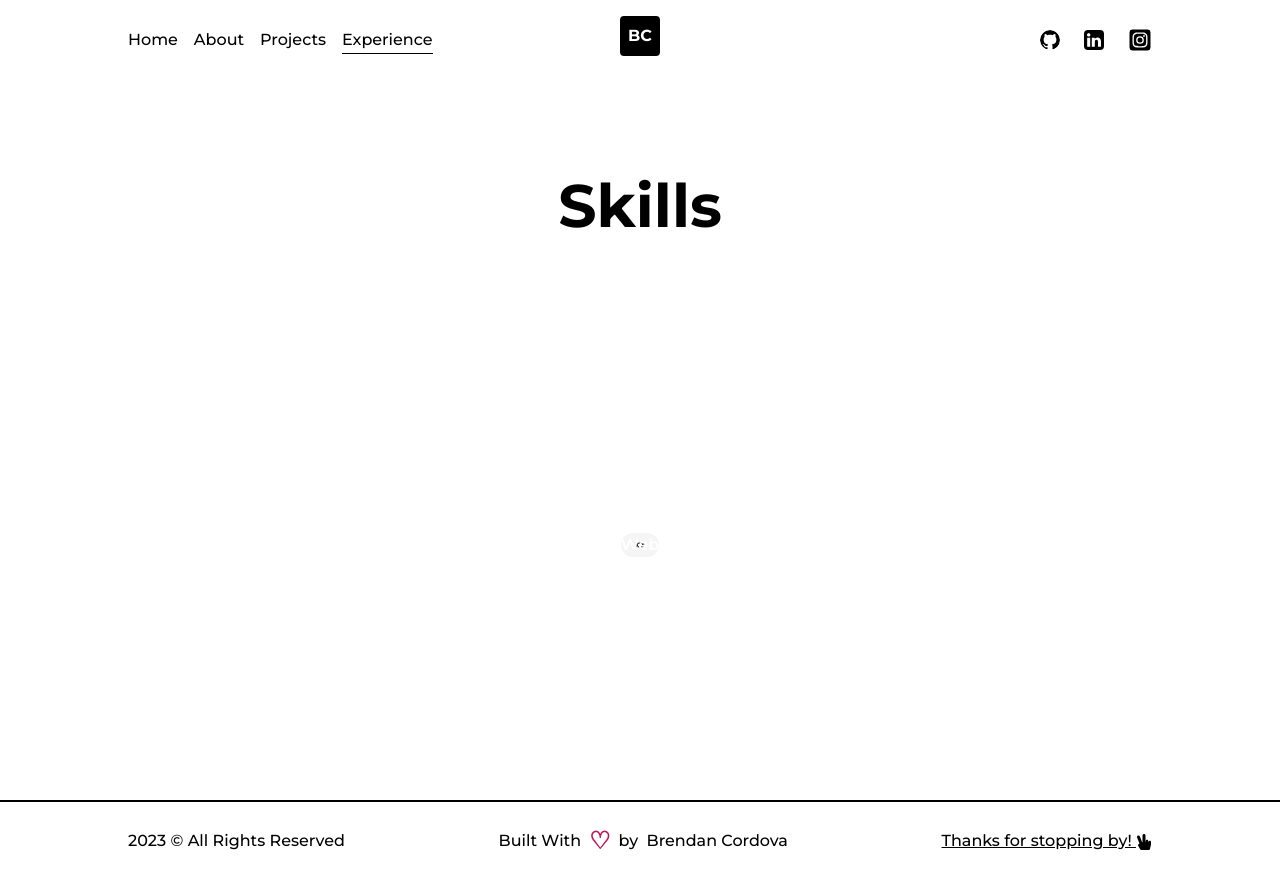
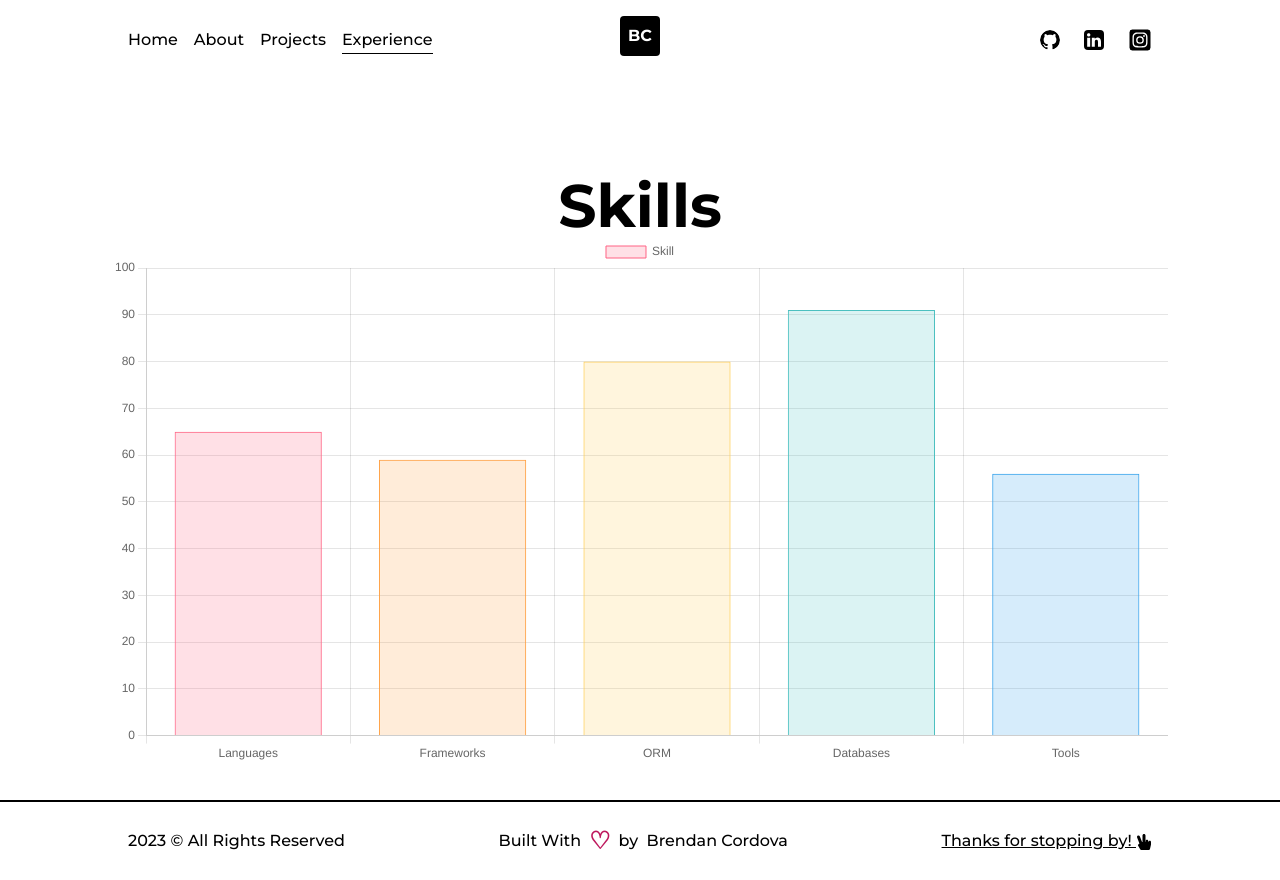
Before and after one commit to cordovalegacy/portfolio_v.2, a Next.js app: page /experience in a window 1280 px wide. Built offline with nearby package versions, Linux system fonts and the light colour scheme.

Commit message:
Added Bar Chart w/ ChartJS

```diff
--- a/package.json
+++ b/package.json
@@ -13,12 +13,15 @@
     "@types/react": "18.2.7",
     "@types/react-dom": "18.2.4",
     "autoprefixer": "10.4.14",
+    "chart.js": "^4.3.0",
+    "chartjs-plugin-datalabels": "^2.2.0",
     "eslint": "8.41.0",
     "eslint-config-next": "13.4.4",
     "framer-motion": "^10.12.16",
     "next": "13.4.4",
     "postcss": "8.4.24",
     "react": "18.2.0",
+    "react-chartjs-2": "^5.2.0",
     "react-dom": "18.2.0",
     "react-icons": "^4.9.0",
     "tailwindcss": "3.3.2",
--- /dev/null
+++ b/src/app/components/BarChart.jsx
@@ -0,0 +1,11 @@
+import { Bar } from 'react-chartjs-2'
+
+const BarChart = ({ data, options }) => {
+    return <Bar
+        type="bar"
+        data={data}
+        options={options}
+    />
+};
+
+export default BarChart
--- a/src/app/components/Skills.tsx
+++ b/src/app/components/Skills.tsx
@@ -1,11 +1,90 @@
+// !Components
+import BarChart from './BarChart'
+
+// !ChartJS Imports
+import {
+    Chart as ChartJS,
+    ArcElement,
+    Tooltip,
+    Legend,
+    Title,
+    CategoryScale
+} from "chart.js/auto";
+import 'chartjs-plugin-datalabels'
+
+// !ChartJS Config
+ChartJS.register(
+    ArcElement,
+    Tooltip,
+    Legend,
+    Title,
+    CategoryScale // Register CategoryScale for "category" scale
+);
+
+// !ChartJS Data
+const labels = ['Languages', 'Frameworks', 'ORM', 'Databases', 'Tools']
+const data = {
+    labels: labels,
+    datasets: [{
+        axis: 'y',
+        label: 'Skill',
+        data: [65, 59, 80, 91, 56, 55, 40],
+        fill: false,
+        backgroundColor: [
+            'rgba(255, 99, 132, 0.2)',
+            'rgba(255, 159, 64, 0.2)',
+            'rgba(255, 205, 86, 0.2)',
+            'rgba(75, 192, 192, 0.2)',
+            'rgba(54, 162, 235, 0.2)',
+            'rgba(153, 102, 255, 0.2)',
+            'rgba(201, 203, 207, 0.2)'
+        ],
+        borderColor: [
+            'rgb(255, 99, 132)',
+            'rgb(255, 159, 64)',
+            'rgb(255, 205, 86)',
+            'rgb(75, 192, 192)',
+            'rgb(54, 162, 235)',
+            'rgb(153, 102, 255)',
+            'rgb(201, 203, 207)'
+        ],
+        borderWidth: 1
+    }]
+};
+
+// !ChartJS Options
+var options = {
+    responsive: true,
+    title: {
+        display: true,
+        position: "top",
+        text: "Bar Graph",
+        fontSize: 25,
+        fontColor: "#111"
+    },
+    legend: {
+        display: true,
+        position: "bottom",
+        labels: {
+            fontColor: "#333",
+            fontSize: 18
+        }
+    },
+    scales: {
+        yAxes: [{
+            ticks: {
+                min: 0
+            }
+        }]
+    }
+};
 
 const Skills = () => {
+
     return (
         <>
             <h2 className="h-full font-bold text-6xl w-full text-center">Skills</h2>
-            <div className="w-full h-screen relative flex items-center justify-center rounded-full bg-white">
-                <div className="bg-circularLight flex items-center justify-center rounded-full font-semibold bg-black text-white">Web</div>
-            </div>
+            <BarChart data={data} options={options} />
         </>
     )
 }
--- a/src/app/experience/page.tsx
+++ b/src/app/experience/page.tsx
@@ -1,5 +1,6 @@
 "use client"
 import Skills from "../components/Skills"
+
 
 
 const Experience = () => {
--- a/tsconfig.json
+++ b/tsconfig.json
@@ -23,6 +23,6 @@
       "@/*": ["./src/*"]
     }
   },
-  "include": ["next-env.d.ts", "**/*.ts", "**/*.tsx", ".next/types/**/*.ts"],
+  "include": ["next-env.d.ts", "**/*.ts", "**/*.tsx", ".next/types/**/*.ts", "src/app/components/BarChart.jsx"],
   "exclude": ["node_modules"]
 }
```
Also changed, not shown: 1 other file (tests, documents, lock files or other folders).
